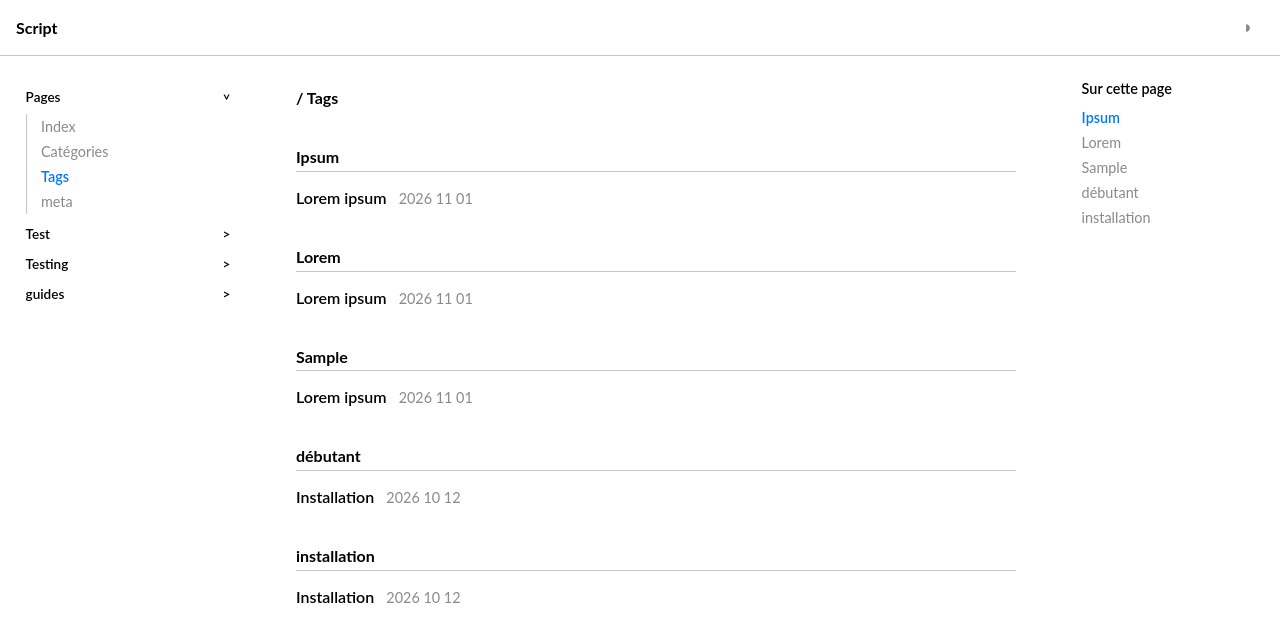
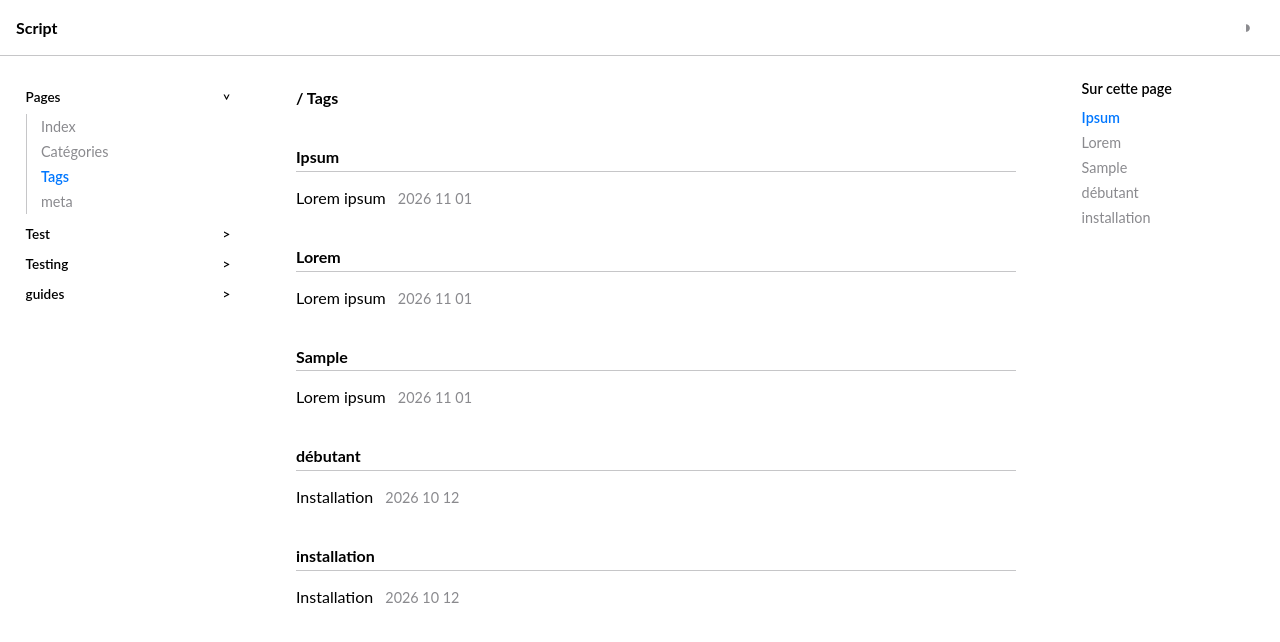
Before and after one commit to script-txt/script-txt.github.io, a Jekyll site: the page built from tags.html, in a window 1280 px wide. Shown: the top 642 px of the page. Built offline with Jekyll 4.4.1, drawn with Linux system fonts in a browser that asks for light colours; some web fonts are replaced.

Commit message:
Update default.html

```diff
--- a/_layouts/default.html
+++ b/_layouts/default.html
@@ -33,13 +33,13 @@
 
   * { box-sizing: border-box; }
   html { scroll-behavior: smooth; scroll-padding-top: calc(var(--header-h) + 1rem); }
-  @font-face {
+  /*@font-face {
   font-family: "Lato";
   src:
     local("Lato"),
     url("https://github.com/hakger/latolatin-webfont/blob/4a7162e18a6a01f2ce87dec05c4e4605d8167eb6/fonts/lato-regular.woff2") format("woff2"),
     url("https://github.com/hakger/latolatin-webfont/blob/4a7162e18a6a01f2ce87dec05c4e4605d8167eb6/fonts/lato-regular.woff") format("woff");
-  }
+  }*/
   body { margin: 0; background: var(--bg); color: var(--fg); font: 24px/1.7 ; font-family: Lato, system-ui, sans-serif; }
   a { color: inherit; text-decoration: none; }
 
@@ -123,7 +123,7 @@
   .post-list li { margin: 0 0 1.5rem; }
   .post-list p { margin: .25rem 0 0; color: var(--muted); }
   .post-list time { margin-left: .5rem; color: var(--muted); font-size: .9em; }
-  .post-title { font-weight: 600; }
+  .post-title { font-weight: 400; }
   a.post-title:hover { color: var(--accent); }
 
   /* Tablette : le sommaire de droite disparaît */
```
